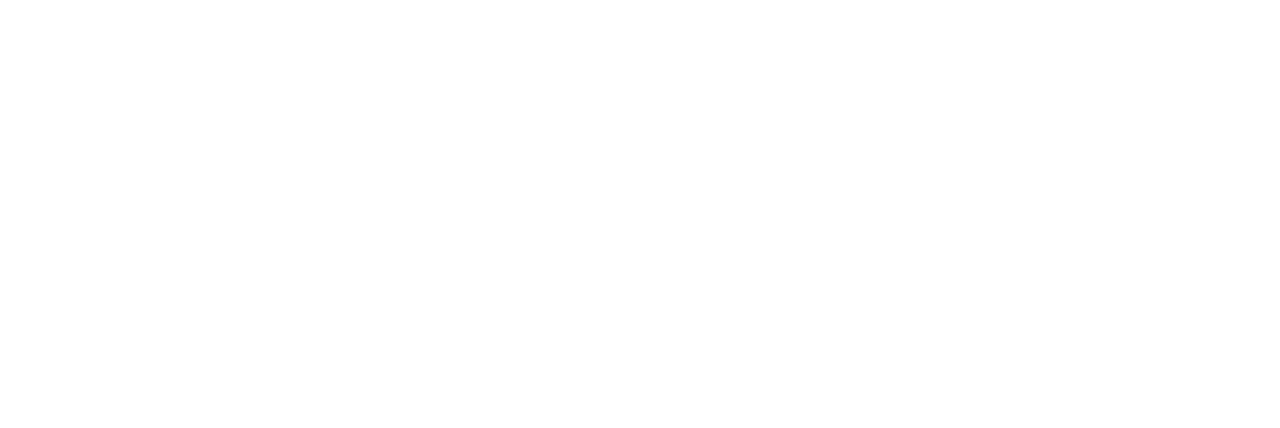
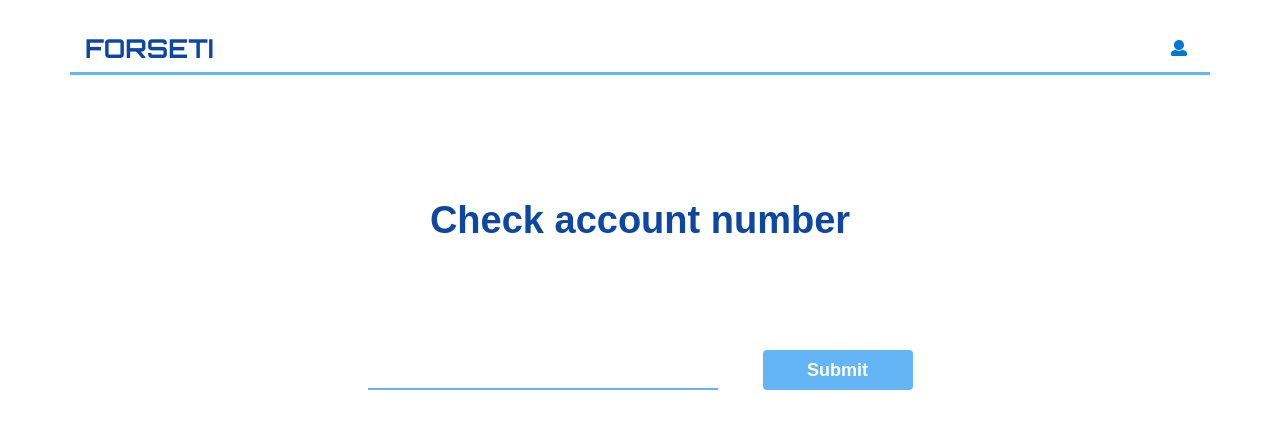
Before and after one commit to darekProject/forseti-web, a React (Create React App) app: page /CheckNumber in a window 1280 px wide. Shown: the top 428 px of the page. Built offline with nearby package versions, Linux system fonts and the light colour scheme; a web font is replaced by a local one.

Commit message:
feat: - add new container

```diff
--- a/src/containers/App.js
+++ b/src/containers/App.js
@@ -2,8 +2,6 @@ import React, {Component} from 'react';
 
 
 import Header from '../comonents/Header/Header';
-import Search from "../comonents/Search/Search";
-import NumberData from "../comonents/NumberData/NumberData";
 import './App.css';
 
 class App extends Component {
@@ -11,8 +9,6 @@ class App extends Component {
         return (
             <div className="App">
                 <Header/>
-                <Search/>
-                <NumberData />
             </div>
         );
     }
--- /dev/null
+++ b/src/containers/CheckNumber/CheckNumber.js
@@ -0,0 +1,16 @@
+import React, {Component, Fragment} from 'react';
+
+import Search from "../../comonents/Search/Search";
+import NumberData from "../../comonents/NumberData/NumberData";
+
+
+class CheckNumber extends Component {
+    render() {
+        return <Fragment>
+            <Search/>
+            <NumberData/>
+        </Fragment>
+    }
+}
+
+export  default CheckNumber;
--- a/src/index.js
+++ b/src/index.js
@@ -7,9 +7,12 @@ import registerServiceWorker from './registerServiceWorker';
 import {Route, BrowserRouter} from 'react-router-dom';
 
 import './index.css';
+
 import App from './containers/App';
 import SignIn from './comonents/SignIn/SignIn';
 import SignUp from './comonents/SignUp/SignUp';
+import CheckNumber from "./containers/CheckNumber/CheckNumber";
+
 import reducers from './reducers';
 
 const createStoreWithMiddleware = applyMiddleware(reduxThunk)(createStore);
@@ -19,7 +22,8 @@ ReactDOM.render(
     <Provider store={store}>
         <BrowserRouter>
             <Fragment>
-                <Route exact path="/" component={App}/>
+                <Route path="/" component={App}/>
+                <Route path="/CheckNumber" component={CheckNumber}/>
                 <Route exact path="/SignIn" component={SignIn}/>
                 <Route exact path="/SignUp" component={SignUp}/>
             </Fragment>
```
